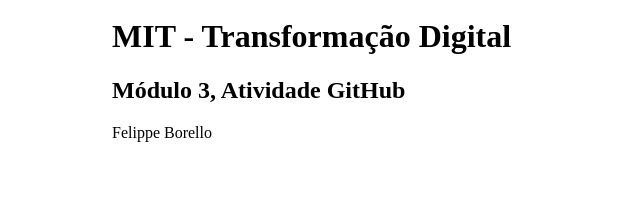
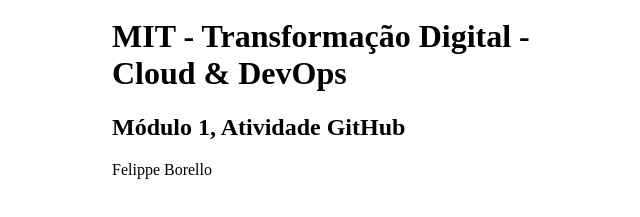
Before and after one commit to fborello/MIT, a plain HTML site: page index.html in a window 1280 px wide. Shown: the part 403-620 px from the top of the page, without its empty margins (278-918 px from the left). Drawn offline with Linux system fonts and the light colour scheme.

Commit message:
atualizacao curso

```diff
--- a/index.html
+++ b/index.html
@@ -1,8 +1,8 @@
 <html>
 	<body style="margin-top:100px;margin-left:auto; margin-right:auto; width: 500px">
 		<img src="https://people.csail.mit.edu/alexch/imgs/MIT.gif"/>
-		<h1>MIT - Transformação Digital</h1>
-		<h2> Módulo 3, Atividade GitHub</h2>
+		<h1>MIT - Transformação Digital - Cloud & DevOps</h1>
+		<h2> Módulo 1, Atividade GitHub</h2>
 
 		<p>Felippe Borello</p>
 	</body>
```
